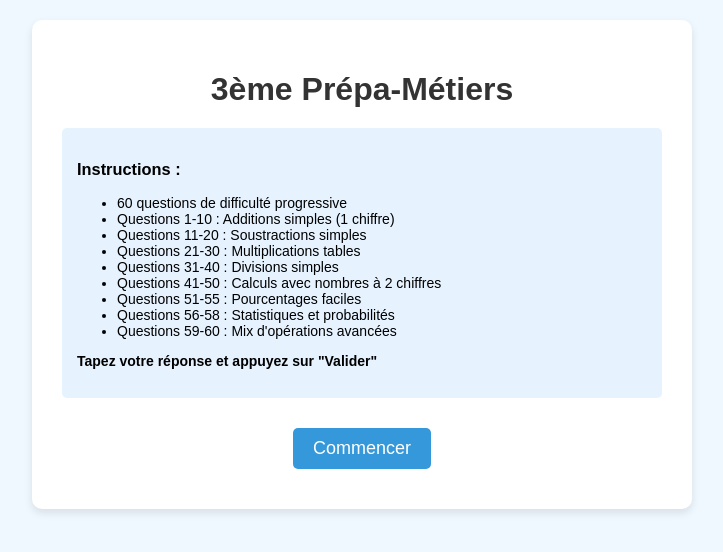
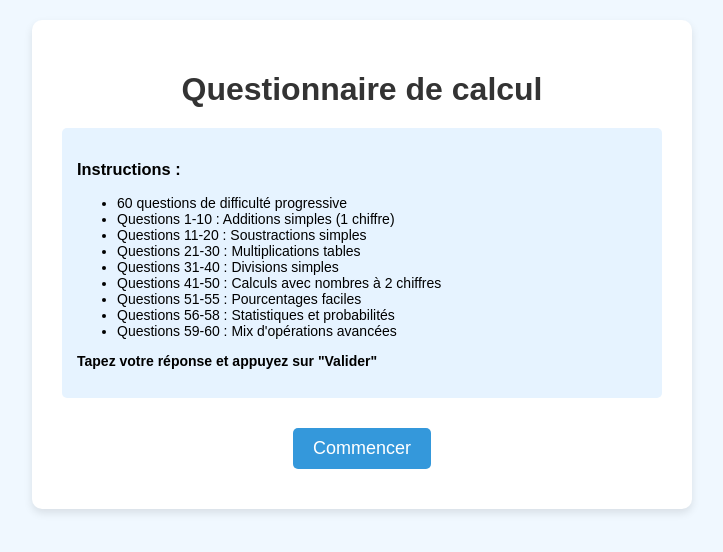
Before and after one commit to Nicolboy/eval3pm, a plain HTML site: page index.html in a window 1280 px wide. Shown: the whole page, without its empty margins (278-1001 px from the left). Drawn offline with Linux system fonts and the light colour scheme.

Commit message:
Update index.html
ok

```diff
--- a/index.html
+++ b/index.html
@@ -105,7 +105,7 @@
     <div class="container">
         <!-- Écran d'instructions -->
         <div id="start-screen">
-            <h1>3ème Prépa-Métiers</h1>
+            <h1>Questionnaire de calcul</h1>
             <div class="instructions">
                 <h3>Instructions :</h3>
                 <ul>
```
